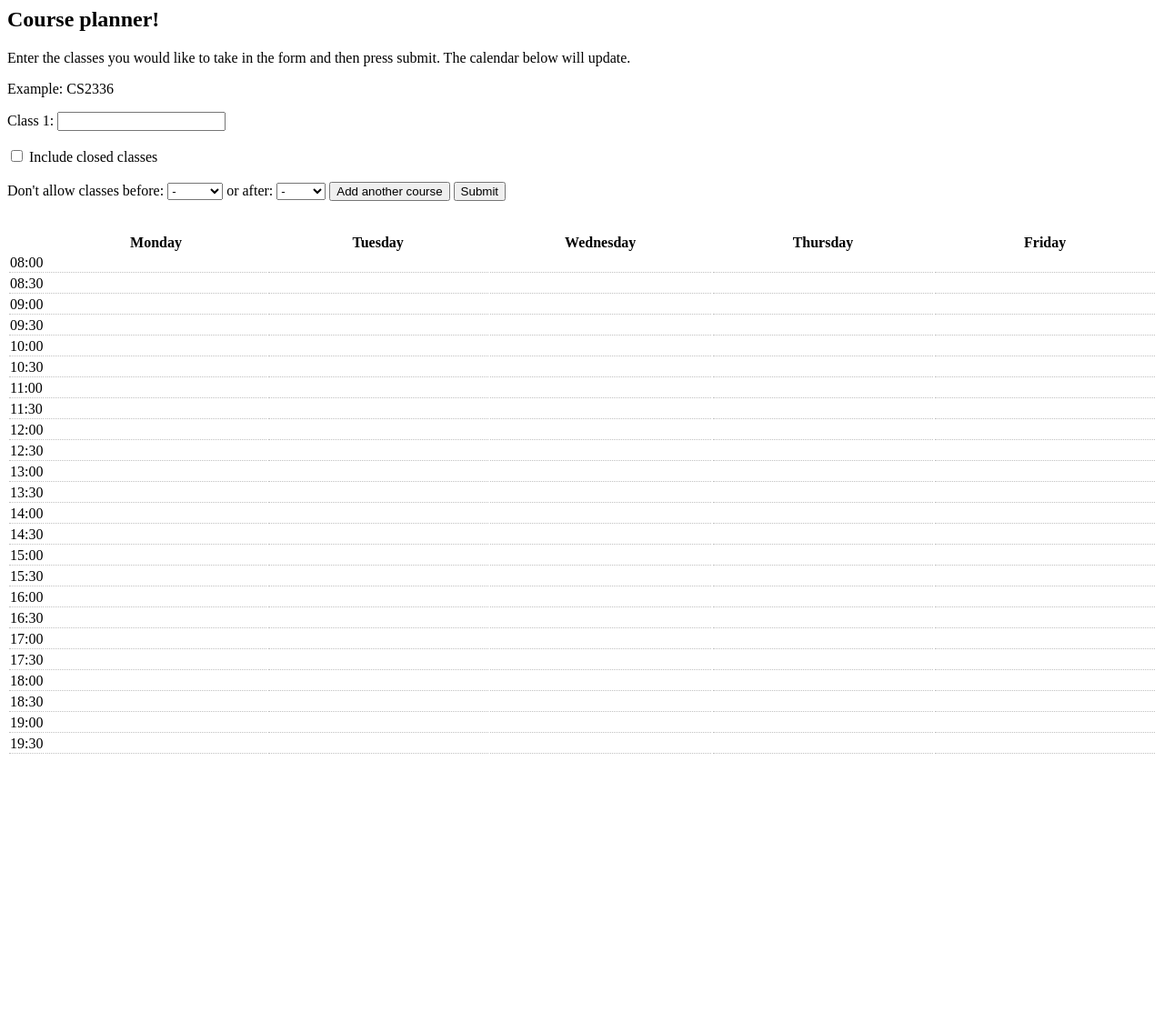
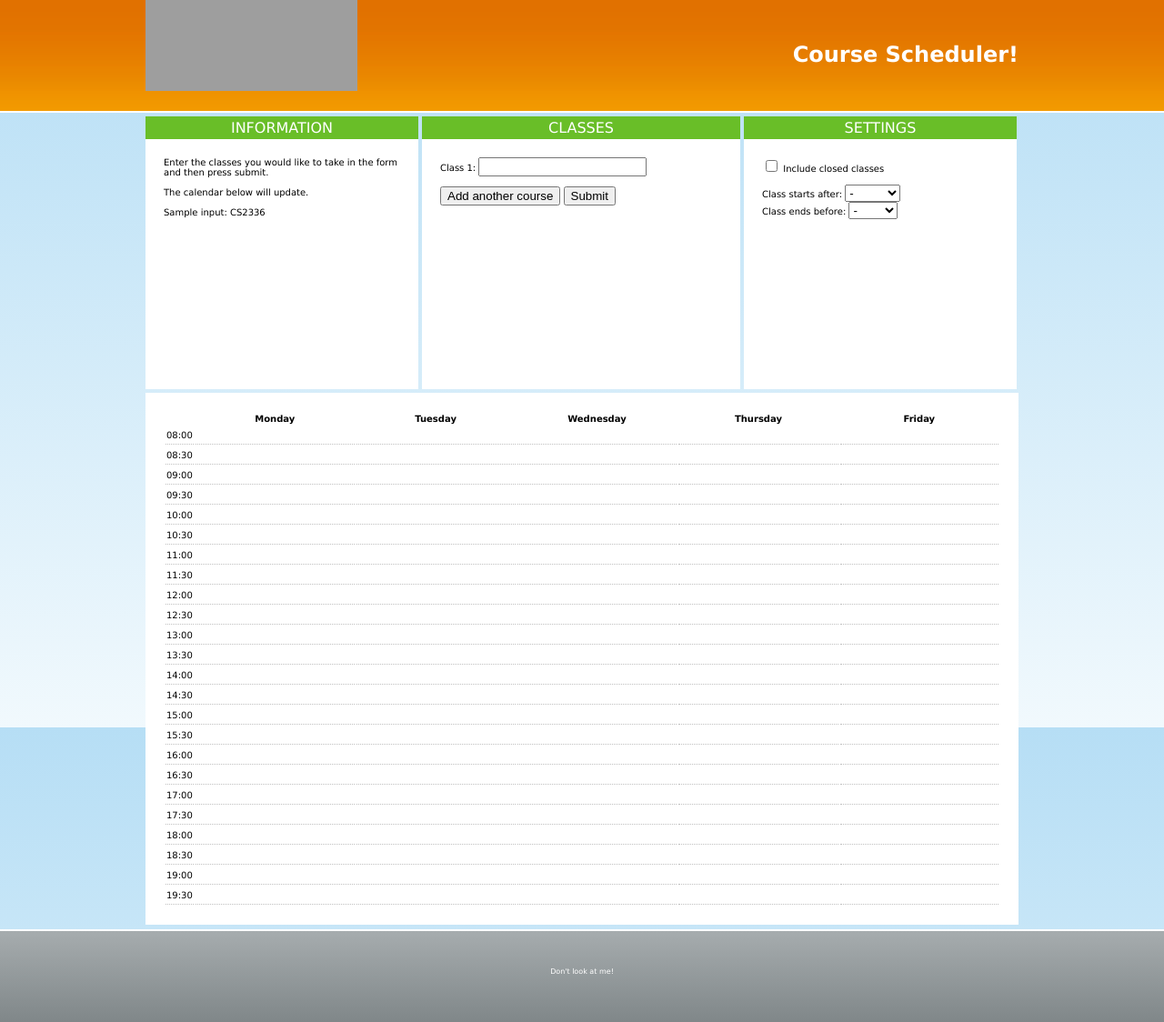
Before and after one commit to JChanceHud/UTDCoursePlanner, a PHP site: page / in a window 1280 px wide. Shown: the whole page at 91% size. Before the commit the page ends 829 px from the top, so only its background shows below. Run offline with PHP 8.4, Linux system fonts and the light colour scheme; data that the repository does not hold is empty; some libraries are stand-ins or nearby versions; grey boxes are pictures that could not be loaded.

Commit message:
Major UI revision improved compatibility with other browsers fixed table display issues

```diff
--- a/calendarGenerator.php
+++ b/calendarGenerator.php
@@ -34,24 +34,25 @@ function generateCalendar($courseArr, $id){
 			if($c !== 0){
 				$currentClass[$x] = $c;
 				$rowsNeeded = calculateNumberOfRowsForClass($c, $x);
-				if(doesClassNeedHalfRowEnding($c, $x))
-					$rowsNeeded -= 1;
+				//if(doesClassNeedHalfRowEnding($c, $x))
+				//	$rowsNeeded -= 1;
 				$rowsBeingUsed[$x] = $rowsNeeded;
     			$returnStr .= '
-					<td class=" has-events" rowspan="'. ($rowsNeeded) .'">
-                	<div class="row-fluid lecture" style="width: 99%; height: 100%;';
+					<td class=" has-events" rowspan="'. ($rowsNeeded) .'" onclick="openNewTab(\''.$c->getClassURL().'\')">
+                	<!--<div class="row-fluid lecture" style="width: 99%; height: 100%;';
                     if(!$c->classIsOpen) $returnStr .= ' background-color:red;'; //change color for closed classes
-                    $returnStr .= '">
-                    	<span class="title">'.$c->classTitle.'</span> <span class="lecturer"><a href="' . $c->getClassURL() . '" target="_blank">'.$c->classInstructor.'</a></span> <span class="location">'.$c->classRoom.'</span>
-                	</div>
+                    $returnStr .= '">-->
+                    	<span class="title">'.$c->classSection . " | " . $c->classRoom	.'</span> <span class="lecturer"><a href="' . $c->getClassURL() . '" target="_blank">'.$c->classInstructor.'</a></span> <span class="location">'.$c->getClasstime().'</span>
+                	<!--</div>-->
             	</td>';
 			}
-			else if($rowsBeingUsed[$x] == 0 && isset($currentClass[$x]) && doesClassNeedHalfRowEnding($currentClass[$x], $x)){
+			//else if($rowsBeingUsed[$x] == 0 && isset($currentClass[$x]) && doesClassNeedHalfRowEnding($currentClass[$x], $x)){
 				//draw half a box
+				/*
 				$returnStr .= '<td class=" has-events" rowspan="1"><div class="row-fluid lecture" style="position: relative; top: -30%; width: 99%; height: 70%;';
 				if(!$currentClass[$x]->classIsOpen) $returnStr .= ' background-color:red;';
-				$returnStr .= '"></div></td>';
-			}
+				$returnStr .= '"></div></td>';*/
+			//}
     		else if($rowsBeingUsed[$x] == -1){
 				$returnStr .= '<td class=" no-events" rowspan="1"></td>';
 				$currentClass[$x] = NULL;
--- a/course.php
+++ b/course.php
@@ -51,6 +51,11 @@ class course {
 		foreach($this->classTimes as $t)
 			if($t->day == $day) return $t;
 		return false;
+	}
+
+	function getClasstime(){
+		$timeslot = $this->classTimes[0];
+		return $timeslot->startTime->getString() . " - " . $timeslot->endTime->getString();
 	}
 
 	function parseTimeslots($str){
--- /dev/null
+++ b/design/stylesheet.css
@@ -0,0 +1,134 @@
+@font-face{
+	font-family: "dinPro Regular";
+	src: url("http://www.utdallas.edu/websvcs/templates/fonts/DINPro-Regular.otf");
+}
+
+body {
+	background-image: url("gradient_header_bg.png");
+    background-repeat: repeat-x;
+}
+
+h2 {
+	font-family:DINPro, Verdana, Geneva, sans-serif;
+	color:white;
+}
+
+body, html{height: 100%;}
+body {
+	margin:0px;
+	background: #f1f9fd;
+	background: -webkit-linear-gradient(rgb(182,222,245), #f1f9fd); /* For Safari 5.1 to 6.0 */
+	background: -o-linear-gradient(rgb(182,222,245), #f1f9fd); /* For Opera 11.1 to 12.0 */
+	background: -moz-linear-gradient(rgb(182,222,245), #f1f9fd); /* For Firefox 3.6 to 15 */
+	background: linear-gradient(rgb(182,222,245), #f1f9fd); /* Standard syntax */
+	margin: 0;
+	background-repeat: no-repeat;
+	background-attachment: fixed;
+	font-family:DINPro, Verdana, Geneva, sans-serif;
+}
+
+.header {
+	width:100%;
+	height:124px;
+	background-image: url("gradient_header_bg.png");
+	background-repeat: repeat-x;
+}
+
+#logo {text-indent:-9999px;background:url(http://utdallas.edu/websvcs/templates/home/images/sprite.png);background-position:-2px 10px;
+	width:233px;
+	height:100px;
+	display:inline-block;
+	vertical-align: top;
+}
+
+.header-content {
+	width:960px;
+	margin: 0px auto;
+	height:100%;
+}
+.center-clear {
+	width:960px;
+	margin:4px auto;
+	//background: red;
+}
+
+.colmask {
+	//position:relative;/* This fixes the IE7 overflow hidden bug */
+	//float:left;
+	width:100%;/* width of whole page */
+	overflow:hidden;/* This chops off any overhanging divs */
+}
+
+.colhead {
+	width: 100%;
+	height:25px;
+	background-color: rgb(105,190,40);
+}
+
+.colheadinternal {
+	text-align:center;
+	vertical-align:center;
+	line-height: 25px;
+	font-family:DINPro, Verdana, Geneva, sans-serif;
+	color: white;
+	text-transform: uppercase;
+}
+
+.edge-inline-box {
+	margin:0;
+	float:left;
+	width: 300px;
+	min-height:300px;
+	background: white;
+	vertical-align:top;
+	padding:0;
+	//overflow:hidden;
+	position:relative;
+}
+
+.center-inline-box {
+	margin:0 4px auto;
+	float:left;
+	width: 350px;
+	min-height: 300px;
+	background: white;
+	vertical-align: top;
+	padding:0;
+	//overflow:hidden;
+	//position:relative;
+}
+
+.colinternal {
+	padding: 20px;
+	font-family:DINPro, Verdana, Geneva, sans-serif;
+	font-size: 10px;
+}
+
+.center {
+	width:960px;
+	margin:4px auto;
+	background-color:white;
+}
+
+
+.footer {
+	height: 100px;
+	margin-top:5px;
+	width:100%;
+	border-top:2px solid white;
+	background: -webkit-linear-gradient(rgb(166,172,174), rgb(128,135,137)); /* For Safari 5.1 to 6.0 */
+	background: -o-linear-gradient(rgb(166,172,174), rgb(128,135,137)); /* For Opera 11.1 to 12.0 */
+	background: -moz-linear-gradient(rgb(166,172,174), rgb(128,135,137)); /* For Firefox 3.6 to 15 */
+	background: linear-gradient(rgb(166,172,174), rgb(128,135,137)); /* Standard syntax */
+	background-repeat: no-repeat;
+	background-attachment: fixed;
+	font-family:DINPro, Verdana, Geneva, sans-serif;
+}
+
+.footertext {
+	font-family:DINPro, Verdana, Geneva, sans-serif;
+	font-size: 8px;
+	color: white;
+	text-align:center;
+	padding: 40px;
+}
--- a/index.php
+++ b/index.php
@@ -42,7 +42,9 @@ $schedule = $scheduler->getSchedule(1);
 ?>
 <html>
 <head>
+<title>Course Planner</title>
 <link rel="stylesheet" type="text/css" href="tableStyle.css">
+<link rel="stylesheet" type="text/css" href="design/stylesheet.css">
 <script src="http://ajax.googleapis.com/ajax/libs/jquery/1.11.2/jquery.min.js"></script>
 <script>
 var counter = <?php echo $c-1==0?1:$c-1 ?>;
@@ -72,14 +74,43 @@ $(document).ready(function(){
 		$("#table" + $("#currentSchedule").val()).show();
 	});
 });
+
+function openNewTab(url){
+	var win = window.open(url, '_blank');
+}
 </script>
 </head>
 <body>
+<div class="header">
+<div class="header-content">
+<a id="logo" href="http://utdallas.edu">UT Dallas</a>
+<h2 style="float:right; display:inline-block; text-align:center; padding-top:26px;">Course Scheduler!</h2>
+</div>
+</div>
 
-<h2>Course planner!</h2>
 
-<p>Enter the classes you would like to take in the form and then press submit. The calendar below will update.</p>
-<p>Example: CS2336</p>
+
+
+<div class="center-clear">
+<!-- -->
+<div class="colmask">
+<div class="edge-inline-box">
+<div class="colhead">
+<div class="colheadinternal">
+Information
+</div>
+</div>
+<div class="colinternal">
+Enter the classes you would like to take in the form and then press submit.
+<br /><br />
+The calendar below will update.
+<br /><br />
+Sample input: CS2336
+</div>
+</div>
+<div class="center-inline-box">
+<div class="colhead"><div class="colheadinternal">Classes</div></div>
+<div class="colinternal">
 <form action="index.php" method="POST">
 <?php
 if($c == 1){
@@ -99,8 +130,15 @@ else
 	}
 ?>
 <br />
+<input type="button" value="Add another course" onClick="addInput('dynamicInput');">
+<input type="submit" value="Submit">
+</div>
+</div>
+<div class="edge-inline-box">
+<div class="colhead"><div class="colheadinternal">settings</div></div>
+<div class="colinternal">
 <input type="checkbox" name="closed" value="include" <?php echo isset($_POST['closed'])?'checked':''?>> Include closed classes  <br /><br />
-Don't allow classes before:
+Class starts after:
 <select name="early">
 <?php
 echo '<option value="1">-</option>';
@@ -112,7 +150,8 @@ for($x = 6; $x < 12; $x++){
 }
 ?>
 </select>
-or after:
+<br />
+Class ends before:
 <select name="late">
 <?php
 echo '<option value="23">-</option>';
@@ -124,14 +163,13 @@ for($x = 15; $x < 22; $x++){
 }
 ?>
 </select>
-<input type="button" value="Add another course" onClick="addInput('dynamicInput');">
-<input type="submit" value="Submit">
 </form>
 <br />
-
+<br />
 <?php
 if(count($scheduler->getAllCombinations()) == 0) echo "<!--";
 ?>
+<div id="combo" style="position:absolute; bottom:0">
 	Found a total of <?php echo count($scheduler->getAllCombinations())?> possible schedules. Currently displaying combination
 <select id="currentSchedule">
 <?php
@@ -142,7 +180,15 @@ for($x = 0; $x < count($scheduler->getAllCombinations()); $x++)
 <?php
 if(count($scheduler->getAllCombinations()) == 0) echo "-->";
 ?>
+</div>
+</div> <!-- ending colinternal -->
+</div> <!-- ending edge-inline-block -->
+</div> <!-- ending colmas -->
+</div> <!--ending center div-->
 
+<div class="center">
+
+<!--output the calendar-->
 <?php
 $combos = $scheduler->getAllCombinations();
 for($x = 0; $x < count($combos); $x++){
@@ -151,6 +197,13 @@ for($x = 0; $x < count($combos); $x++){
 if(count($combos) == 0) echo generateCalendar(array(), 0);
 
 ?>
+</div>
+
+<div class="footer">
+<div class="footertext">
+Don't look at me!
+</div>
+</div>
 
 </body>
 
--- a/tableStyle.css
+++ b/tableStyle.css
@@ -1,5 +1,8 @@
 table.calendar {
     margin-bottom: 0;
+	font-size: 10px;
+	padding: 20px 20px 20px 20px;
+	empty-cells: show;
 }
 
 table.calendar > thead > tr > th {
@@ -25,6 +28,7 @@ table.calendar > tbody > tr > td.has-events {
     cursor: pointer;
     padding: 0;
     border-radius: 4px;
+	background-color: #08C;
 }
 
 table.calendar > tbody > tr > td.has-events > div {
@@ -60,6 +64,21 @@ table.calendar > tbody > tr > td.has-events > div > span.title {
     font-weight: bold;
 }
 
+
+
+table.calendar > tbody > tr > td.has-events > span {
+    display: block;
+    text-align: center;
+}
+table.calendar > tbody > tr > td.has-events > span a {
+    color: white;
+}
+
+table.calendar > tbody > tr > td.has-events > span.title {
+    font-weight: bold;
+}
+
+
 table.table-borderless > thead > tr > th, table.table-borderless > tbody > tr > td {
     border: 0;
 }
--- a/time.php
+++ b/time.php
@@ -18,8 +18,8 @@ class time {
 		return intval($this->hour . (($m==0)?"0":'') . $m);
 	}
 
-	function p(){
-		echo $this->hour.":".$this->min." ";
+	function getString(){
+		return $this->hour.":". (($this->min==0)?"0":"") . $this->min;
 	}
 }
 
```
Also changed, not shown: autoupdate/index.php (+20 -1 lines), design/gradient_header_bg.png (added), 2 other files.
